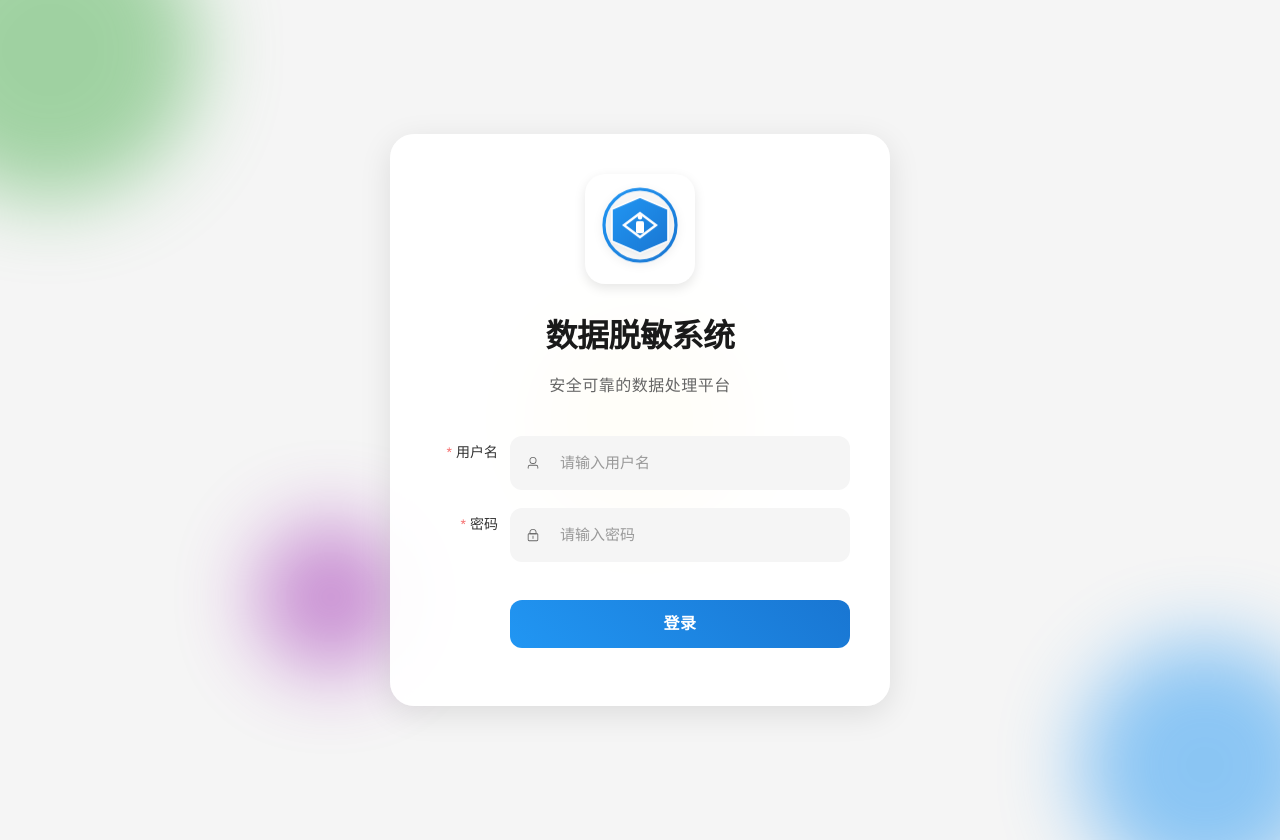
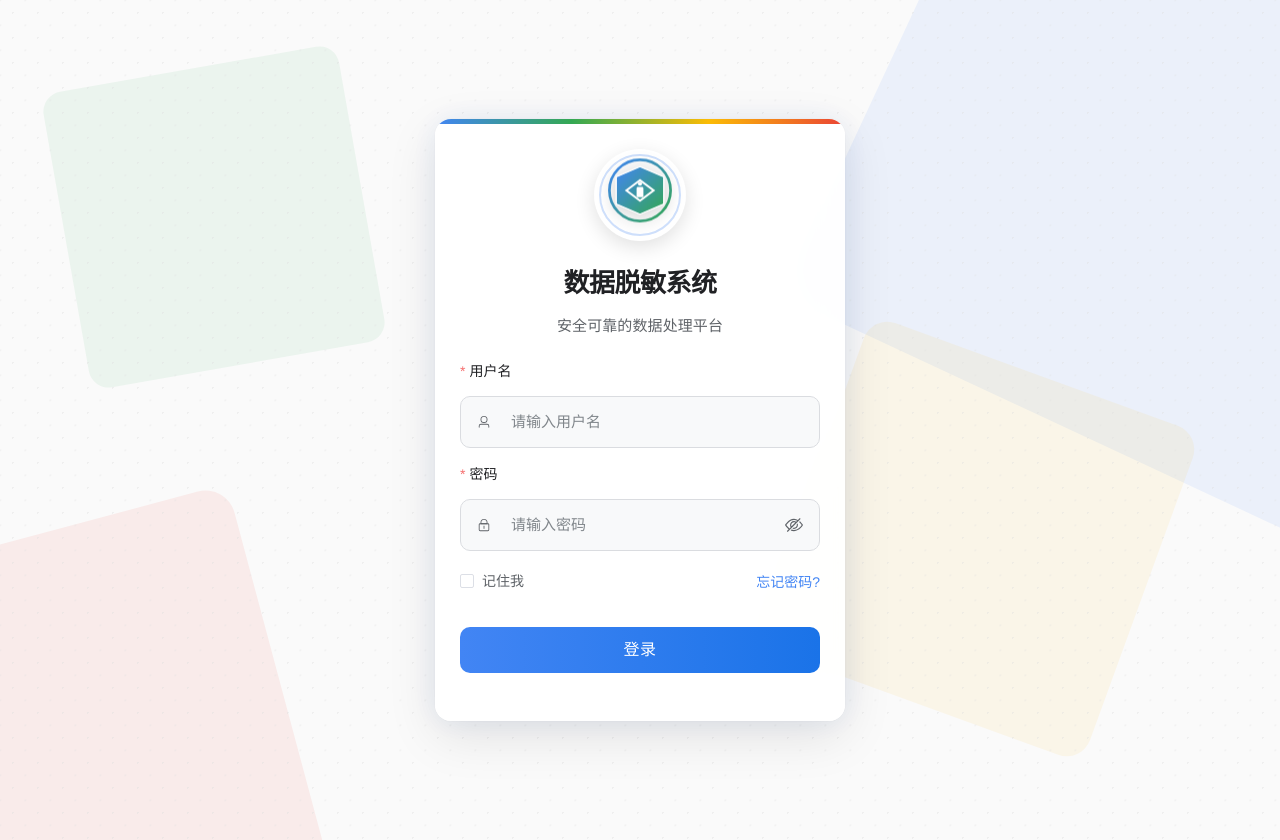
Before and after one commit to tabFor/datamask_vue, a Vue app: page /login in a window 1280 px wide. Built offline with nearby package versions, Linux system fonts and the light colour scheme; no server answers.

Commit message:
微调比例

```diff
--- a/src/components/UserLogin.vue
+++ b/src/components/UserLogin.vue
@@ -1,12 +1,13 @@
 <template>
   <div class="login-page">
     <div class="login-background">
-      <div class="background-shapes">
-        <div class="shape shape-1"></div>
-        <div class="shape shape-2"></div>
-        <div class="shape shape-3"></div>
-        <div class="shape shape-4"></div>
+      <div class="google-shapes">
+        <div class="g-shape g-shape-blue"></div>
+        <div class="g-shape g-shape-red"></div>
+        <div class="g-shape g-shape-yellow"></div>
+        <div class="g-shape g-shape-green"></div>
       </div>
+      <div class="dot-grid"></div>
     </div>
     <div class="login-container">
       <div class="login-header">
@@ -14,8 +15,8 @@
           <svg class="logo" viewBox="0 0 100 100" xmlns="http://www.w3.org/2000/svg">
             <defs>
               <linearGradient id="logoGradient" x1="0%" y1="0%" x2="100%" y2="100%">
-                <stop offset="0%" style="stop-color:#2196F3;stop-opacity:1" />
-                <stop offset="100%" style="stop-color:#1976D2;stop-opacity:1" />
+                <stop offset="0%" style="stop-color:#4285F4;stop-opacity:1" />
+                <stop offset="100%" style="stop-color:#34A853;stop-opacity:1" />
               </linearGradient>
             </defs>
             <!-- 外圈 -->
@@ -43,7 +44,7 @@
         ref="loginFormRef"
         :model="loginForm"
         :rules="rules"
-        label-width="80px"
+        label-position="top"
         class="login-form"
       >
         <el-form-item
@@ -53,7 +54,7 @@
           <el-input
             v-model="loginForm.username"
             autocomplete="off"
-            class="material-input"
+            class="google-input"
             placeholder="请输入用户名"
           >
             <template #prefix>
@@ -67,22 +68,35 @@
         >
           <el-input
             v-model="loginForm.password"
-            type="password"
+            :type="passwordVisible ? 'text' : 'password'"
             autocomplete="off"
-            class="material-input"
+            class="google-input"
             placeholder="请输入密码"
             @keyup.enter="handleLogin"
           >
             <template #prefix>
               <el-icon><Lock /></el-icon>
             </template>
+            <template #suffix>
+              <el-icon
+                class="password-eye"
+                @click="passwordVisible = !passwordVisible"
+              >
+                <View v-if="passwordVisible" />
+                <Hide v-else />
+              </el-icon>
+            </template>
           </el-input>
         </el-form-item>
+        <div class="form-footer">
+          <el-checkbox v-model="rememberMe" class="remember-me">记住我</el-checkbox>
+          <a href="#" class="forgot-password">忘记密码?</a>
+        </div>
         <el-form-item>
           <el-button
             type="primary"
             @click="handleLogin"
-            class="material-button"
+            class="google-button"
           >
             登录
           </el-button>
@@ -97,9 +111,11 @@ import { reactive, ref } from 'vue';
 import { ElMessage } from 'element-plus';
 import { useRouter } from 'vue-router';
 import { usersApi } from '@/utils/api';
-import { User, Lock } from '@element-plus/icons-vue';
+import { User, Lock, View, Hide } from '@element-plus/icons-vue';
 
 const router = useRouter();
+const passwordVisible = ref(false);
+const rememberMe = ref(false);
 
 const loginForm = reactive({
   username: '',
@@ -137,6 +153,11 @@ const handleLogin = () => {
           // 存储用户角色
           localStorage.setItem('userRole', role);
 
+          // 如果勾选了记住我，可以保存更长时间
+          if (rememberMe.value) {
+            localStorage.setItem('rememberMe', 'true');
+          }
+
           router.push('/');
         } else {
           ElMessage.error('用户名或密码错误');
@@ -160,7 +181,7 @@ const handleLogin = () => {
   display: flex;
   align-items: center;
   justify-content: center;
-  background: #f5f5f5;
+  background: #fafafa;
   padding: 20px;
   position: relative;
   overflow: hidden;
@@ -175,87 +196,137 @@ const handleLogin = () => {
   z-index: 0;
 }
 
-.background-shapes {
+.google-shapes {
   position: absolute;
   width: 100%;
   height: 100%;
 }
 
-.shape {
+.g-shape {
   position: absolute;
-  border-radius: 50%;
-  filter: blur(40px);
-  opacity: 0.5;
+  border-radius: 8px;
+  opacity: 0.07;
+  transform: rotate(15deg);
 }
 
-.shape-1 {
+.g-shape-blue {
+  width: 600px;
+  height: 600px;
+  background: #4285F4;
+  top: -150px;
+  right: -200px;
+  transform: rotate(25deg);
+  opacity: 0.08;
+  border-radius: 50px;
+}
+
+.g-shape-red {
+  width: 500px;
+  height: 500px;
+  background: #EA4335;
+  bottom: -200px;
+  left: -200px;
+  transform: rotate(-15deg);
+  opacity: 0.08;
+  border-radius: 30px;
+}
+
+.g-shape-yellow {
+  width: 350px;
+  height: 350px;
+  background: #FBBC05;
+  bottom: 15%;
+  right: 10%;
+  transform: rotate(20deg);
+  opacity: 0.07;
+  border-radius: 25px;
+}
+
+.g-shape-green {
   width: 300px;
   height: 300px;
-  background: #4CAF50;
-  top: -100px;
-  left: -100px;
+  background: #34A853;
+  top: 8%;
+  left: 5%;
+  transform: rotate(-10deg);
+  opacity: 0.07;
+  border-radius: 20px;
 }
 
-.shape-2 {
-  width: 250px;
-  height: 250px;
-  background: #2196F3;
-  bottom: -50px;
-  right: -50px;
-}
-
-.shape-3 {
-  width: 200px;
-  height: 200px;
-  background: #FFC107;
-  top: 50%;
-  left: 50%;
-  transform: translate(-50%, -50%);
-}
-
-.shape-4 {
-  width: 150px;
-  height: 150px;
-  background: #9C27B0;
-  bottom: 20%;
-  left: 20%;
+.dot-grid {
+  position: absolute;
+  top: 0;
+  left: 0;
+  width: 100%;
+  height: 100%;
+  background-image:
+    radial-gradient(#e0e0e0 1px, transparent 1px),
+    radial-gradient(#e0e0e0 1px, transparent 1px);
+  background-size: 25px 25px;
+  background-position: 0 0, 12.5px 12.5px;
+  opacity: 0.4;
 }
 
 .login-container {
   width: 100%;
-  max-width: 420px;
-  padding: 40px;
-  background: rgba(255, 255, 255, 0.95);
-  border-radius: 24px;
-  box-shadow: 0 8px 32px rgba(0, 0, 0, 0.1);
+  max-width: 360px;
+  padding: 30px 25px;
+  background: rgba(255, 255, 255, 0.92);
+  border-radius: 16px;
+  box-shadow: 0 15px 50px rgba(0, 0, 0, 0.1),
+              0 0 0 1px rgba(0, 0, 0, 0.01),
+              0 0 30px rgba(66, 133, 244, 0.08);
   position: relative;
   z-index: 1;
   animation: slideUp 0.6s cubic-bezier(0.4, 0, 0.2, 1);
-  backdrop-filter: blur(10px);
+  backdrop-filter: blur(12px);
+  overflow: hidden;
+}
+
+.login-container::before {
+  content: '';
+  position: absolute;
+  top: 0;
+  left: 0;
+  width: 100%;
+  height: 5px;
+  background: linear-gradient(to right, #4285F4, #34A853, #FBBC05, #EA4335);
 }
 
 .login-header {
   text-align: center;
-  margin-bottom: 40px;
+  margin-bottom: 28px;
 }
 
 .logo-container {
-  width: 80px;
-  height: 80px;
-  margin: 0 auto 20px;
+  width: 68px;
+  height: 68px;
+  margin: 0 auto 18px;
   background: #fff;
-  border-radius: 20px;
-  padding: 15px;
-  box-shadow: 0 4px 12px rgba(0, 0, 0, 0.1);
+  border-radius: 50%;
+  padding: 12px;
+  box-shadow: 0 6px 20px rgba(0, 0, 0, 0.12);
   display: flex;
   align-items: center;
   justify-content: center;
+  position: relative;
+  z-index: 2;
+}
+
+.logo-container::after {
+  content: '';
+  position: absolute;
+  width: 78px;
+  height: 78px;
+  border-radius: 50%;
+  border: 2px solid rgba(66, 133, 244, 0.25);
+  z-index: -1;
 }
 
 .logo {
   width: 100%;
   height: 100%;
-  filter: drop-shadow(0 2px 4px rgba(0, 0, 0, 0.1));
+  filter: drop-shadow(0 3px 6px rgba(0, 0, 0, 0.15));
   animation: logoFloat 3s ease-in-out infinite;
 }
 
@@ -264,113 +335,165 @@ const handleLogin = () => {
     transform: translateY(0);
   }
   50% {
-    transform: translateY(-5px);
+    transform: translateY(-6px);
   }
 }
 
 .login-header h2 {
-  font-size: 32px;
-  margin-bottom: 12px;
+  font-size: 26px;
+  margin-bottom: 6px;
   font-weight: 600;
-  color: #1a1a1a;
+  color: #202124;
   letter-spacing: -0.5px;
 }
 
 .subtitle {
-  font-size: 16px;
-  color: #666;
-  letter-spacing: 0.5px;
+  font-size: 15px;
+  color: #5f6368;
+  letter-spacing: 0.1px;
 }
 
 .login-form {
-  margin-top: 20px;
+  margin-top: 16px;
 }
 
-.material-input :deep(.el-input__wrapper) {
-  background: #f5f5f5;
-  border: none;
-  border-radius: 12px;
-  padding: 12px 16px;
+.google-input :deep(.el-input__wrapper) {
+  background: #f8f9fa;
+  border: 1px solid #dadce0;
+  border-radius: 10px;
+  padding: 10px 16px;
   box-shadow: none;
-  transition: all 0.3s cubic-bezier(0.4, 0, 0.2, 1);
+  transition: all 0.2s ease;
+  height: 30px;
 }
 
-.material-input :deep(.el-input__wrapper:hover) {
-  background: #eeeeee;
+.google-input :deep(.el-input__wrapper:hover) {
+  background: #fff;
+  border-color: #aecbfa;
+  box-shadow: 0 1px 3px rgba(0, 0, 0, 0.08);
 }
 
-.material-input :deep(.el-input__wrapper.is-focus) {
+.google-input :deep(.el-input__wrapper.is-focus) {
   background: #fff;
-  box-shadow: 0 0 0 2px #2196F3;
+  border-color: #4285F4;
+  box-shadow: 0 0 0 2px rgba(66, 133, 244, 0.25);
 }
 
-.material-input :deep(.el-input__prefix) {
+.google-input :deep(.el-input__prefix) {
   margin-right: 12px;
-  color: #666;
+  color: #5f6368;
 }
 
-.material-button {
+.password-eye {
+  cursor: pointer;
+  color: #5f6368;
+  font-size: 18px;
+  transition: color 0.2s;
+}
+
+.password-eye:hover {
+  color: #4285F4;
+}
+
+.form-footer {
+  display: flex;
+  justify-content: space-between;
+  align-items: center;
+  margin-bottom: 22px;
+  margin-top: -4px;
+}
+
+.remember-me {
+  color: #5f6368;
+  font-size: 14px;
+}
+
+.forgot-password {
+  color: #4285F4;
+  font-size: 14px;
+  font-weight: 500;
+  text-decoration: none;
+  transition: color 0.2s;
+}
+
+.forgot-password:hover {
+  color: #1a73e8;
+  text-decoration: underline;
+}
+
+.google-button {
   width: 100%;
-  height: 48px;
-  background: linear-gradient(45deg, #2196F3, #1976D2);
+  height: 46px;
+  background: linear-gradient(to right, #4285F4, #1a73e8);
   border: none;
-  border-radius: 12px;
+  border-radius: 10px;
   color: white;
-  font-weight: 600;
+  font-weight: 500;
   font-size: 16px;
   letter-spacing: 0.5px;
-  text-transform: uppercase;
-  transition: all 0.3s cubic-bezier(0.4, 0, 0.2, 1);
-  margin-top: 20px;
+  transition: all 0.3s ease;
+  margin-top: 8px;
   position: relative;
   overflow: hidden;
 }
 
-.material-button::before {
+.google-button::after {
   content: '';
   position: absolute;
   top: 0;
   left: 0;
   width: 100%;
   height: 100%;
-  background: linear-gradient(45deg, rgba(255,255,255,0.1), rgba(255,255,255,0));
-  transform: translateX(-100%);
-  transition: transform 0.6s cubic-bezier(0.4, 0, 0.2, 1);
+  background: linear-gradient(rgba(255, 255, 255, 0), rgba(255, 255, 255, 0.1), rgba(255, 255, 255, 0));
+  transform: translateY(-100%);
+  transition: transform 0.6s;
 }
 
-.material-button:hover {
+.google-button:hover {
+  background: linear-gradient(to right, #3367d6, #1a73e8);
+  box-shadow: 0 4px 12px rgba(66, 133, 244, 0.4);
   transform: translateY(-2px);
-  box-shadow: 0 4px 12px rgba(33, 150, 243, 0.3);
 }
 
-.material-button:hover::before {
-  transform: translateX(100%);
+.google-button:hover::after {
+  transform: translateY(100%);
 }
 
-.material-button:active {
+.google-button:active {
+  background: #1967d2;
   transform: translateY(0);
-  box-shadow: 0 2px 8px rgba(33, 150, 243, 0.2);
 }
 
 :deep(.el-form-item__label) {
-  color: #333;
+  color: #202124;
   font-size: 14px;
   font-weight: 500;
+  padding: 0 0 8px;
+  line-height: 1.2;
 }
 
 :deep(.el-input__inner) {
-  color: #333;
+  color: #202124;
   font-size: 15px;
 }
 
 :deep(.el-input__inner::placeholder) {
-  color: #999;
+  color: #80868b;
+}
+
+:deep(.el-checkbox__input.is-checked .el-checkbox__inner) {
+  background-color: #4285F4;
+  border-color: #4285F4;
+}
+
+:deep(.el-checkbox__inner:hover) {
+  border-color: #4285F4;
 }
 
 @keyframes slideUp {
   from {
     opacity: 0;
-    transform: translateY(30px);
+    transform: translateY(25px);
   }
   to {
     opacity: 1;
@@ -381,25 +504,33 @@ const handleLogin = () => {
 /* 响应式设计 */
 @media (max-width: 480px) {
   .login-container {
-    padding: 30px 20px;
-    margin: 20px;
+    padding: 25px 20px;
+    margin: 16px;
+    max-width: 320px;
   }
 
   .login-header h2 {
-    font-size: 28px;
+    font-size: 24px;
   }
 
   .subtitle {
     font-size: 14px;
   }
 
-  .material-button {
+  .google-button {
     height: 44px;
-    font-size: 14px;
+    font-size: 15px;
   }
 
-  .shape {
-    filter: blur(30px);
+  .logo-container {
+    width: 60px;
+    height: 60px;
+    padding: 10px;
+  }
+
+  .logo-container::after {
+    width: 68px;
+    height: 68px;
   }
 }
 </style>
```
